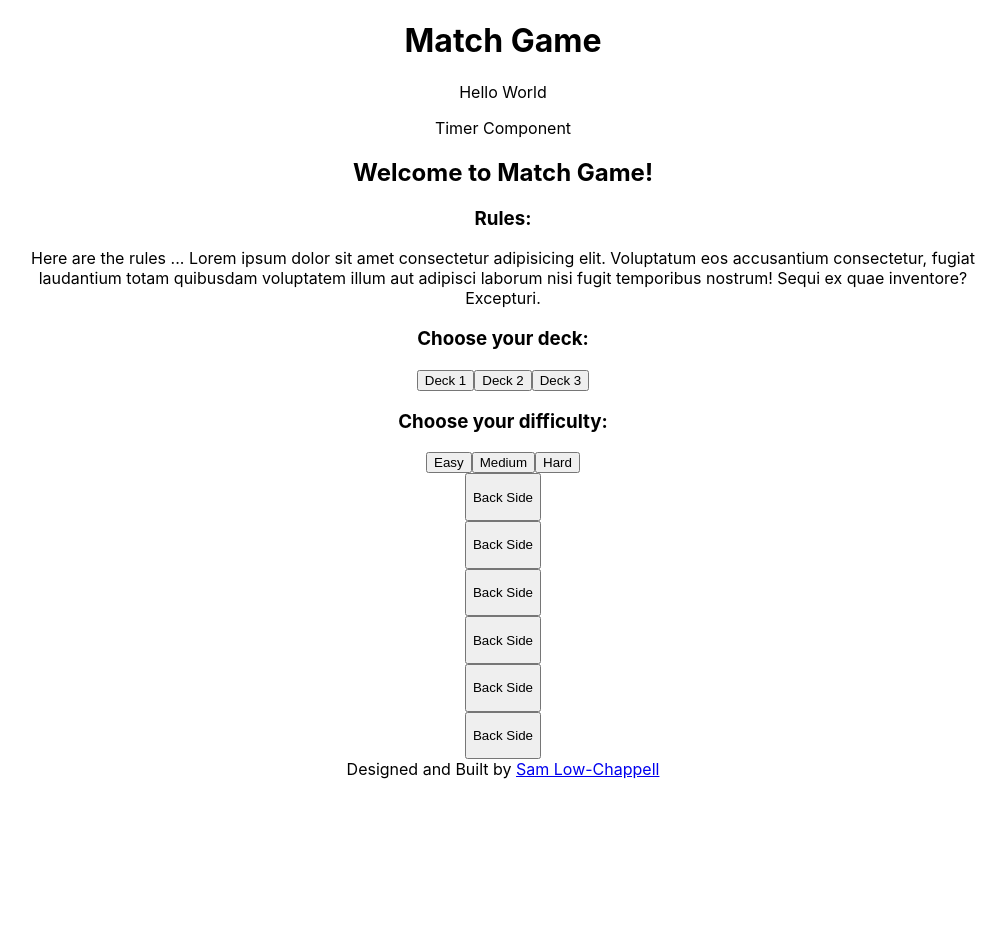
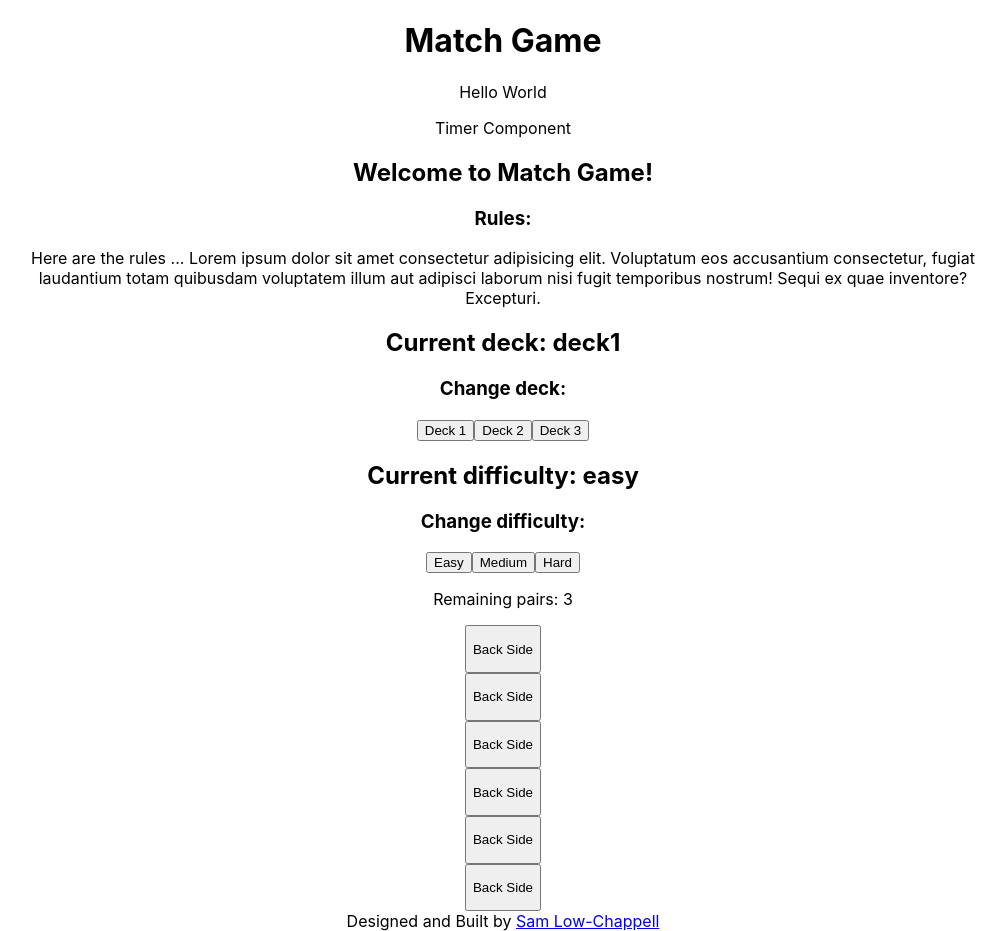
Before and after one commit to sjlowchappell/match-game, a React (Create React App) app: page / in a window 1280 px wide. Shown: the whole page, without its empty margins (137-1143 px from the left). Before the commit the page ends 800 px from the top, so only its background shows below. Built offline with nearby package versions, Linux system fonts and the light colour scheme.

Commit message:
added actions for choosing difficulty and deck type

```diff
--- a/src/components/cardGallery.tsx
+++ b/src/components/cardGallery.tsx
@@ -3,12 +3,20 @@ import { connect } from 'react-redux';
 import Card from './card';
 
 interface CardGalleryProps {
-	cards: any;
+	cards: {
+		deck: [];
+		flipped: [];
+		remainingPairs: number;
+	};
 }
 
 const CardGallery: FC<CardGalleryProps> = ({ cards }) => {
 	return (
 		<div>
+			{/* TODO: Move remaining pairs to the timer component maybe? idk */}
+			{/* if remaining pairs reaches 0, trigger a You Win! Popup */}
+			{/* If Timer reaches 0 and remaining pairs > 0, trigger a You Lose Popup */}
+			<p>Remaining pairs: {cards.remainingPairs}</p>
 			{cards.deck.map((card: any, index: any) => {
 				return <Card key={`cardid-${index}`} card={card} image={'Fake'} flipped={cards.flipped} />;
 			})}
@@ -16,13 +24,7 @@ const CardGallery: FC<CardGalleryProps> = ({ cards }) => {
 	);
 };
 
-interface StateState {
-	cards: {
-		deck: [];
-	};
-}
-
-const mapStateToProps = (state: StateState) => {
+const mapStateToProps = (state: CardGalleryProps) => {
 	const cards = state.cards;
 	return { cards };
 };
--- a/src/components/modal.tsx
+++ b/src/components/modal.tsx
@@ -1,6 +1,17 @@
 import React, { FC } from 'react';
+import { connect } from 'react-redux';
+import { chooseDifficulty, chooseDeck } from '../redux/actions';
 
-const Modal: FC = () => {
+interface ModalProps {
+	chooseDeck: any;
+	chooseDifficulty: any;
+	cards: {
+		difficulty: string;
+		deckType: string;
+	};
+}
+
+const Modal: FC<ModalProps> = ({ chooseDeck, chooseDifficulty, cards }) => {
 	return (
 		<div>
 			<h2>Welcome to Match Game!</h2>
@@ -10,20 +21,32 @@ const Modal: FC = () => {
 				accusantium consectetur, fugiat laudantium totam quibusdam voluptatem illum aut adipisci laborum nisi
 				fugit temporibus nostrum! Sequi ex quae inventore? Excepturi.
 			</p>
-			<h3>Choose your deck:</h3>
+			<h2>Current deck: {cards.deckType} </h2>
+			<h3>Change deck:</h3>
 			<div>
-				<button>Deck 1</button>
-				<button>Deck 2</button>
-				<button>Deck 3</button>
+				<button onClick={() => chooseDeck('deck1')}>Deck 1</button>
+				<button onClick={() => chooseDeck('deck2')}>Deck 2</button>
+				<button onClick={() => chooseDeck('deck3')}>Deck 3</button>
 			</div>
-			<h3>Choose your difficulty:</h3>
+			<h2>Current difficulty: {cards.difficulty}</h2>
+			<h3>Change difficulty:</h3>
 			<div>
-				<button>Easy</button>
-				<button>Medium</button>
-				<button>Hard</button>
+				<button onClick={() => chooseDifficulty('easy')}>Easy</button>
+				<button onClick={() => chooseDifficulty('medium')}>Medium</button>
+				<button onClick={() => chooseDifficulty('hard')}>Hard</button>
 			</div>
 		</div>
 	);
 };
 
-export default Modal;
+const mapDispatchToProps = {
+	chooseDifficulty,
+	chooseDeck,
+};
+
+const mapStateToProps = (state: ModalProps) => {
+	const cards = state.cards;
+	return { cards };
+};
+
+export default connect(mapStateToProps, mapDispatchToProps)(Modal);
--- a/src/redux/actionTypes.js
+++ b/src/redux/actionTypes.js
@@ -1,2 +1,4 @@
 export const FLIP_CARD = 'FLIP_CARD';
 export const COMPARE_CARD = 'COMPARE_CARD';
+export const CHOOSE_DECK = 'CHOOSE_DECK';
+export const CHOOSE_DIFFICULTY = 'CHOOSE_DIFFICULTY';
--- a/src/redux/actions.js
+++ b/src/redux/actions.js
@@ -1,4 +1,4 @@
-import { FLIP_CARD, COMPARE_CARD } from './actionTypes';
+import { FLIP_CARD, COMPARE_CARD, CHOOSE_DECK, CHOOSE_DIFFICULTY } from './actionTypes';
 
 export const flipCard = id => ({
 	type: FLIP_CARD,
@@ -8,3 +8,13 @@ export const flipCard = id => ({
 export const compareCard = () => ({
 	type: COMPARE_CARD,
 });
+
+export const chooseDeck = deckName => ({
+	type: CHOOSE_DECK,
+	payload: { deckName },
+});
+
+export const chooseDifficulty = difficultyLevel => ({
+	type: CHOOSE_DIFFICULTY,
+	payload: { difficultyLevel },
+});
--- a/src/redux/reducers/cards.js
+++ b/src/redux/reducers/cards.js
@@ -1,4 +1,4 @@
-import { FLIP_CARD, COMPARE_CARD } from '../actionTypes.js';
+import { FLIP_CARD, COMPARE_CARD, CHOOSE_DECK, CHOOSE_DIFFICULTY } from '../actionTypes.js';
 
 const initialState = {
 	deck: [
@@ -40,9 +40,13 @@ const initialState = {
 		},
 	],
 	flipped: [],
+	remainingPairs: 3,
+	difficulty: 'easy',
+	deckType: 'deck1',
 };
 
 export default function(state = initialState, action) {
+	console.log(action);
 	switch (action.type) {
 		case FLIP_CARD: {
 			const { id } = action.payload;
@@ -65,6 +69,8 @@ export default function(state = initialState, action) {
 		case COMPARE_CARD: {
 			// Currently works but could be more elegant
 
+			let newPairs = state.remainingPairs;
+
 			// create a new deck object based on deck in state
 			const newDeck = [...state.deck];
 			// get the first card object
@@ -85,6 +91,7 @@ export default function(state = initialState, action) {
 						...state.deck[secondCard.id],
 						locked: true,
 					};
+					newPairs--;
 				} else {
 					// Set hidden for firstCard to true
 					newDeck[firstCard.id] = {
@@ -102,6 +109,25 @@ export default function(state = initialState, action) {
 				...state,
 				deck: newDeck,
 				flipped: [],
+				remainingPairs: newPairs,
+			};
+		}
+		case CHOOSE_DECK: {
+			console.log('choosing deck!');
+			const { deckName } = action.payload;
+			const newDeckType = deckName;
+			return {
+				...state,
+				deckType: newDeckType,
+			};
+		}
+		case CHOOSE_DIFFICULTY: {
+			console.log('choosing difficulty!');
+			const { difficultyLevel } = action.payload;
+			const newDifficulty = difficultyLevel;
+			return {
+				...state,
+				difficulty: newDifficulty,
 			};
 		}
 		default:
```
